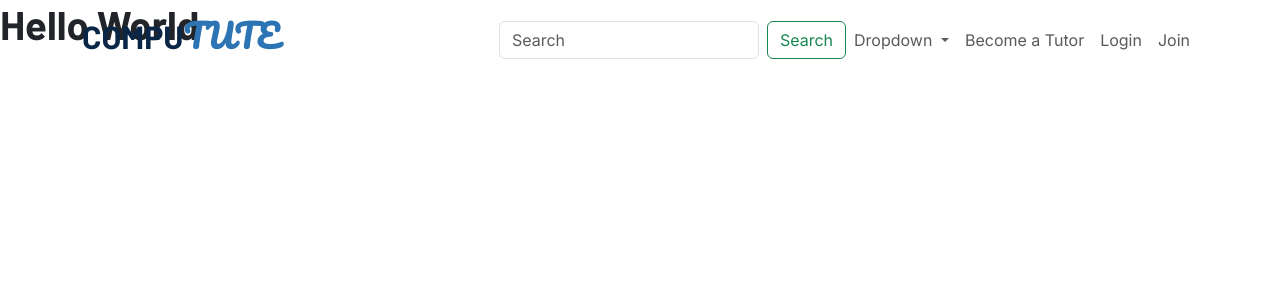
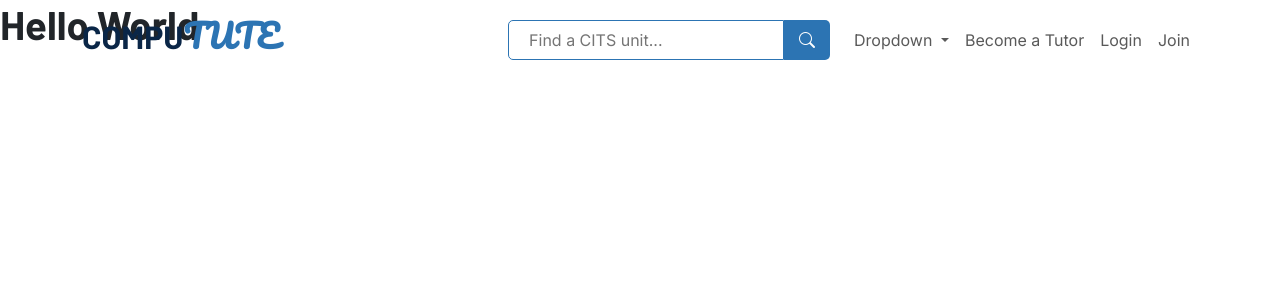
Before and after one commit to ScottyTGB/CITS3403GrpProj, a Flask app: page / in a window 1280 px wide. Shown: the top 300 px of the page. Run offline with Flask 3, Linux system fonts and the light colour scheme; the visitor is signed in with stand-in values (Sample User, id 1).

Commit message:
Search bar stylized

```diff
--- a/static/css/navbar.css
+++ b/static/css/navbar.css
@@ -23,3 +23,22 @@ h2.nav-brand2 {
   font-family: Pacifico, cursive !important;
   color: rgb(44, 116, 179);
 }
+
+.search-field {
+  width: 100%;
+  height: 40px;
+  border: 1px solid rgb(44, 116, 179);
+  border-radius: 5px 0 0 5px;
+  padding: 0 20px;
+  font-size: 1em;
+}
+
+.search-btn {
+  height: 40px;
+  background: rgb(44, 116, 179);
+  color: white;
+  border: none;
+  border-radius: 0 5px 5px 0;
+  font-size: 1em;
+  padding: 0 15px;
+}
--- a/templates/index.html
+++ b/templates/index.html
@@ -6,6 +6,7 @@
     <link rel="preconnect" href="https://fonts.gstatic.com" crossorigin>
     <link href="https://fonts.googleapis.com/css2?family=Barlow:wght@400;500;600;700&family=Inter:wght@100..900&family=Pacifico&display=swap" rel="stylesheet">
     <!-- CDN Link -->
+    <link rel="stylesheet" href="https://cdn.jsdelivr.net/npm/bootstrap-icons@1.11.3/font/bootstrap-icons.min.css">
     <link href="https://cdn.jsdelivr.net/npm/bootstrap@5.3.3/dist/css/bootstrap.min.css" rel="stylesheet" integrity="sha384-QWTKZyjpPEjISv5WaRU9OFeRpok6YctnYmDr5pNlyT2bRjXh0JMhjY6hW+ALEwIH" crossorigin="anonymous">
     <script src="https://cdn.jsdelivr.net/npm/bootstrap@5.3.3/dist/js/bootstrap.bundle.min.js" integrity="sha384-YvpcrYf0tY3lHB60NNkmXc5s9fDVZLESaAA55NDzOxhy9GkcIdslK1eN7N6jIeHz" crossorigin="anonymous"></script>
     <!-- Metatags -->
@@ -19,15 +20,12 @@
   </head>
   <!-- Navbar -->
   <nav class="navbar navbar-expand-lg fixed-top">
-    <div class="container">
+    <div class="container d-flex justify-content-between">
       <a class="nav-brand" href="#"><h2 class="nav-brand1">COMPU</h2><h2 class="nav-brand2">TUTE</h2></a>
-      <button class="navbar-toggler" type="button" data-bs-toggle="collapse" data-bs-target="#navbarNav" aria-controls="navbarNav" aria-expanded="false" aria-label="Toggle navigation">
-        <span class="navbar-toggler-icon"></span>
-      </button>
-      <div class="collapse navbar-collapse justify-content-end" id="navbarNav">
-        <form class="d-flex">
-          <input class="form-control me-2" type="search" placeholder="Search" aria-label="Search">
-          <button class="btn btn-outline-success" type="submit">Search</button>
+      <div class="d-flex align-items-center">
+        <form class="d-flex me-3">
+          <input class="search-field" type="search" placeholder="Find a CITS unit..." aria-label="Search">
+          <button class="search-btn" type="submit"><i class="bi bi-search"></i></button>
         </form>
         <ul class="navbar-nav">
           <li class="nav-item dropdown">
```
